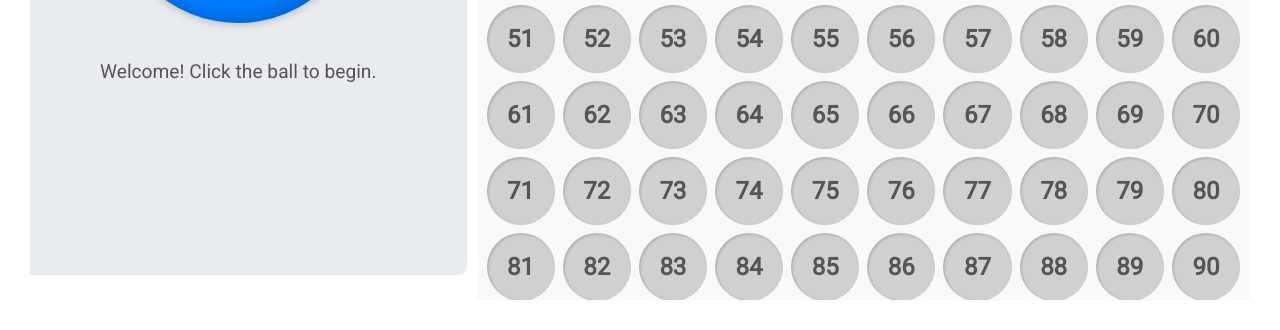
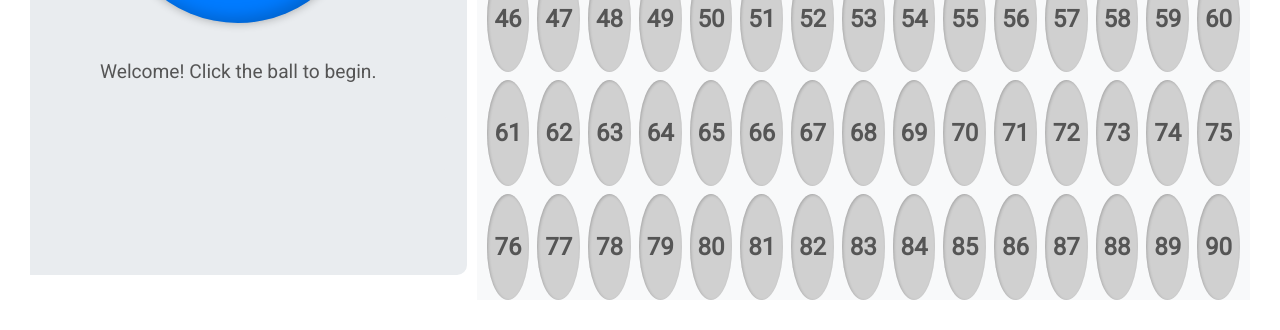
Before and after one commit to mattduff36/bingo-caller, a plain HTML site: page index.html in a window 1280 px wide. Shown: the part 530-860 px from the top of the page. Drawn offline with Linux system fonts and the light colour scheme.

Commit message:
fix: Adjust desktop bingo board to a 15-column grid

```diff
--- a/style.css
+++ b/style.css
@@ -663,6 +663,7 @@ button.settings-button:hover {
 
     #bingoBoardContainer {
         height: 100%; /* Make board container fill the panel */
+        grid-template-columns: repeat(15, 1fr); /* 15 columns for desktop view */
         gap: 8px;
     }
 
```
